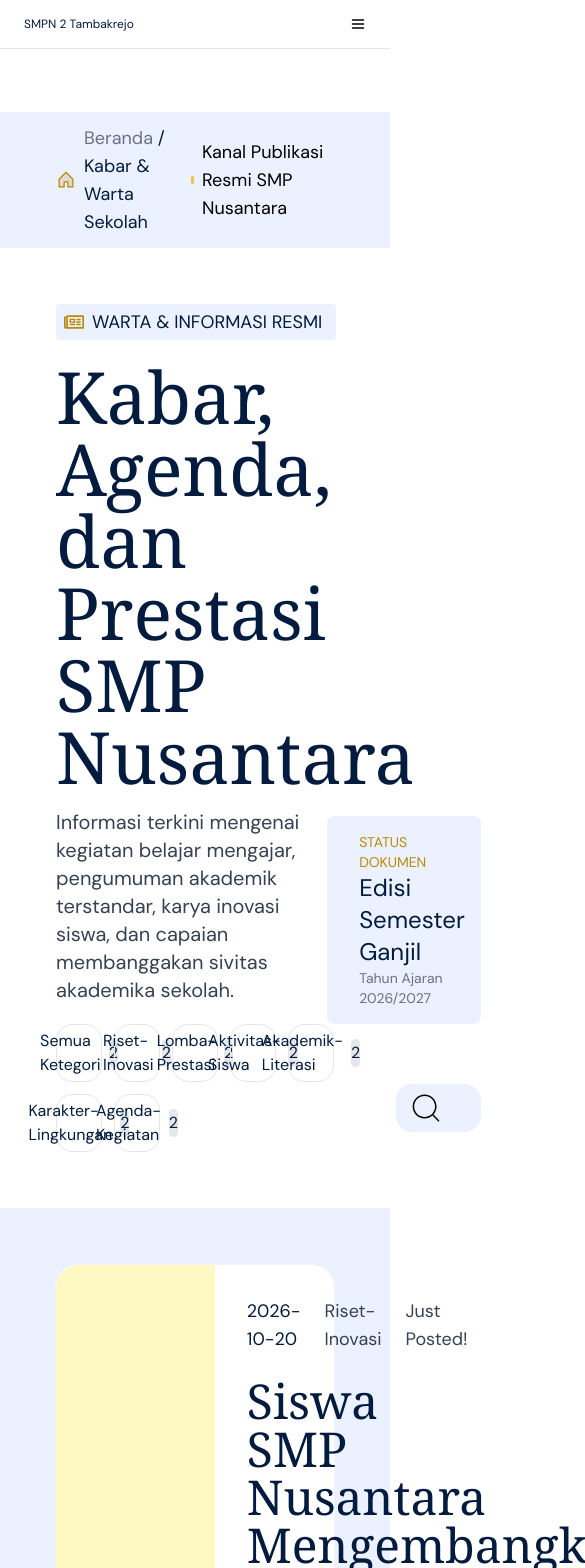
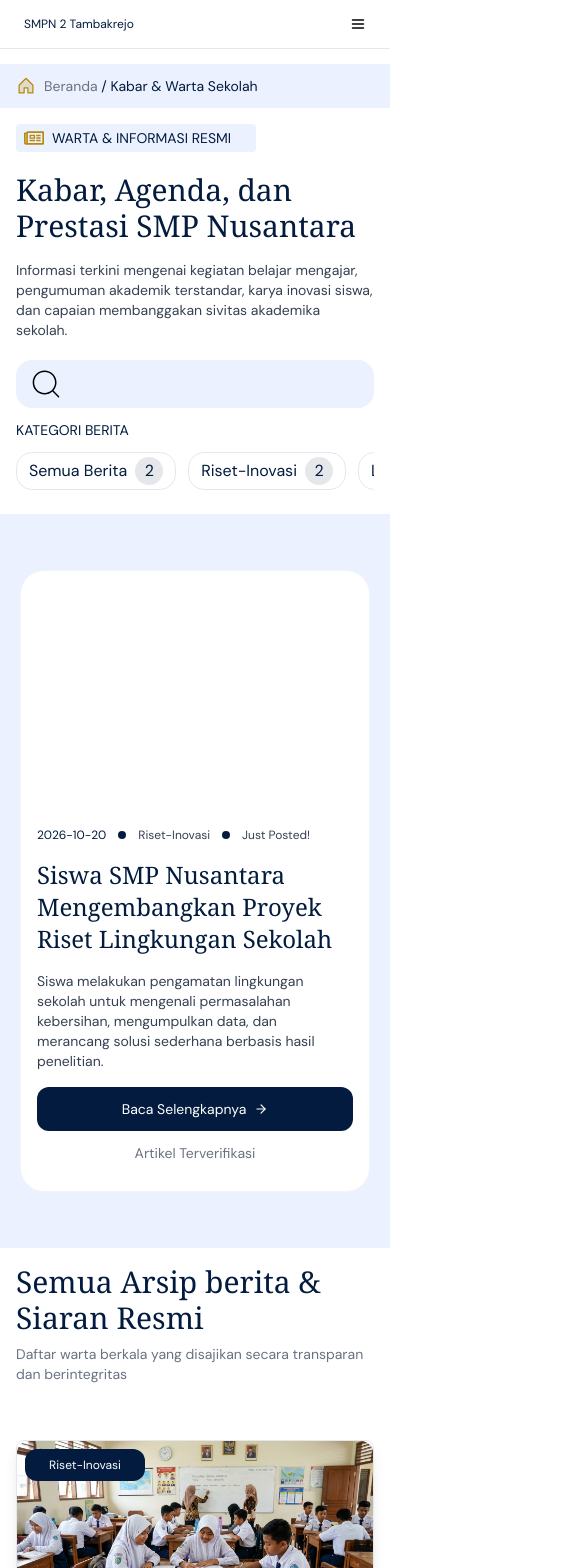
Before and after one commit to Satria15255/cms-school-website, a React (Vite) app: page /news in a window 390 px wide. Shown: the top 1568 px of the page, 585 px wide, since content can reach past the window. Built offline with nearby package versions, Linux system fonts and the light colour scheme.

Commit message:
update responsif news pages

```diff
--- a/src/features/news/components/LatestNewsCard.tsx
+++ b/src/features/news/components/LatestNewsCard.tsx
@@ -2,14 +2,14 @@ import { LuArrowRight } from "react-icons/lu";
 
 const LatestNews = ({ news }) => {
 	return (
-		<main className="w-4/5 h-150 flex rounded-3xl border border-gray-100 bg-white">
-			<section className="w-4/7">
+		<main className="w-full md:w-4/5 h-auto md:h-150 flex flex-col md:flex-row rounded-3xl border border-gray-100 bg-white">
+			<section className="w-full min-h-60 md:w-4/7">
 				<div className="h-full w-full bg-yellow-100 rounded-l-3xl"></div>
 			</section>
-			<section className="w-3/7 p-8 flex flex-col  justify-between">
-				<div className="space-y-6">
-					<div className="text-lg flex items-center gap-3">
-						<p className="text-[#021B3E]">{news.date}</p>
+			<section className="w-full md:w-3/7 p-4 md:p-8 flex flex-col gap-4 justify-between">
+				<div className="space-y-4 md:space-y-6">
+					<div className="text-xs lg:text-lg flex items-center gap-3">
+						<p className="text-[#021B3E] ">{news.date}</p>
 						<span className="w-2 h-2 bg-[#021B3E]  flex items-center justify-center rounded-full"></span>
 
 						<p className="text-gray-700">{news.category}</p>
@@ -17,18 +17,20 @@ const LatestNews = ({ news }) => {
 
 						<span className="text-gray-700 ">Just Posted!</span>
 					</div>
-					<h1 className="text-5xl font-serif text-[#021B3E]">
+					<h1 className="text-2xl lg:text-5xl font-serif text-[#021B3E]">
 						{news.title}
 					</h1>
-					<p className="text-xl text-gray-700">{news.description}</p>
+					<p className="text-sm lg:text-xl text-gray-700">
+						{news.description}
+					</p>
 				</div>
 
-				<div className="flex">
-					<button className="w-1/2 text-lg  py-3 rounded-2xl  bg-[#021B3E] text-white flex items-center  justify-center gap-2">
+				<div className="flex flex-col md:flex-row w-full">
+					<button className="w-full lg:w-1/2 text-sm md:text-lg  py-3 rounded-xl  bg-[#021B3E] text-white flex items-center  justify-center gap-2">
 						Baca Selengkapnya
 						<LuArrowRight />
 					</button>
-					<span className="w-1/2 text-lg text-gray-500 py-3  flex justify-center">
+					<span className="w-full lg:w-1/2 text-sm md:text-lg text-gray-500 py-3  flex justify-center">
 						Artikel Terverifikasi
 					</span>
 				</div>
--- a/src/pages/news/section/Header.tsx
+++ b/src/pages/news/section/Header.tsx
@@ -4,7 +4,7 @@ import { CiSearch } from "react-icons/ci";
 
 const Header = () => {
 	const catNews = [
-		"Semua Ketegori",
+		"Semua Berita",
 		"Riset-Inovasi",
 		"Lomba-Prestasi",
 		"Aktivitas-Siswa",
@@ -14,20 +14,20 @@ const Header = () => {
 	];
 
 	return (
-		<main className="flex flex-col w-full pt-12">
-			<section className="flex justify-between w-full bg-[#EBF1FF] px-14 py-3">
+		<main className="flex flex-col w-full md:pt-12">
+			<section className="flex justify-between w-full bg-[#EBF1FF] px-4 md:px-14 py-3">
 				<div className="flex gap-2 items-center">
 					<span className="text-xl text-[#B8890B]">
 						<PiHouseDuotone />
 					</span>
-					<p className="text-gray-500 text-lg">
+					<p className="text-gray-500 text-sm lg:text-lg">
 						Beranda{" "}
 						<span className="text-[#021B3E] font-bold">
 							/ Kabar & Warta Sekolah
 						</span>
 					</p>
 				</div>
-				<div className="flex items-center gap-2">
+				<div className="hidden md:flex items-center gap-2">
 					<span className="w-2 h-2 bg-[#F4BF46] flex items-center justify-center rounded-full"></span>
 
 					<p className="text-lg">
@@ -35,10 +35,10 @@ const Header = () => {
 					</p>
 				</div>
 			</section>
-			<section className="flex p-14">
+			<section className="flex flex-col md:flex-row p-4 md:p-14">
 				<div className="w-full    space-y-5">
-					<div className="flex bg-[#EBF1FF] w-70 px-2 py-1 rounded-sm gap-2 items-center">
-						<p className=" text-[#021B3E] flex  items-center gap-2 font-semibold text-lg">
+					<div className="flex bg-[#EBF1FF] w-60 lg:w-70 px-2 py-1 rounded-sm gap-2 items-center">
+						<p className=" text-[#021B3E] flex  items-center gap-2 font-semibold text-sm lg:text-lg">
 							<span className="text-xl text-[#B8890B] font-bold">
 								<FaRegNewspaper />
 							</span>
@@ -46,17 +46,17 @@ const Header = () => {
 						</p>
 					</div>
 					<div className="space-y-4">
-						<h1 className="text-7xl font-serif text-[#021B3E]">
+						<h1 className="text-3xl lg:text-7xl font-serif text-[#021B3E]">
 							Kabar, Agenda, dan Prestasi SMP Nusantara
 						</h1>
-						<p className="text-xl text-gray-700 max-w-4xl">
+						<p className="text-sm lg:text-xl text-gray-700 max-w-4xl">
 							Informasi terkini mengenai kegiatan belajar
 							mengajar, pengumuman akademik terstandar, karya
 							inovasi siswa, dan capaian membanggakan sivitas
 							akademika sekolah.
 						</p>
 					</div>
-					<div className="flex gap-3 w-auto grid grid-cols-5">
+					<div className="hidden lg:flex gap-3 w-auto grid grid-cols-5">
 						{catNews.map((c) => (
 							<>
 								<span className="text-md border border-gray-200 w-auto py-1 px-3  text-[#021B3E]   flex justify-center items-center gap-2 rounded-2xl">
@@ -69,13 +69,13 @@ const Header = () => {
 						))}
 					</div>
 				</div>
-				<div className="flex flex-col items-end justify-end gap-15 w-3/5 p-5">
-					<div className="bg-[#EBF1FF] flex justify-end w-auto p-4 pl-8 gap-3 rounded-lg p-2 flex ">
+				<div className="flex flex-col md:items-end md:justify-end gap-3 md:gap-15 w-full lg:w-3/5 md:p-5">
+					<div className="bg-[#EBF1FF] hidden md:flex justify-end w-auto p-4 pl-8 gap-3 rounded-lg p-2 flex ">
 						<div className="flex flex-col items-end">
 							<p className="text-[#B8890B]  text-sm">
 								STATUS DOKUMEN
 							</p>
-							<p className="text-2xl  text-[#021B3E]">
+							<p className="text-lg lg:text-2xl  text-[#021B3E]">
 								Edisi Semester Ganjil
 							</p>
 							<p className="text-sm text-gray-500 ">
@@ -83,10 +83,25 @@ const Header = () => {
 							</p>
 						</div>
 					</div>
-					<div className="w-2/3 h-12 rounded-2xl bg-[#EBF1FF] flex justify-start items-center px-3">
+					<div className="w-full lg:w-2/3 h-12 rounded-2xl bg-[#EBF1FF] flex justify-start items-center px-3">
 						<span className="text-4xl">
 							<CiSearch />
 						</span>
+					</div>
+					<div className="flex flex-col gap-3">
+						<p className="text-sm text-[#021B3E] font-semibold">
+							KATEGORI BERITA
+						</p>
+						<div className="flex gap-3 max-w-lg overflow-x-auto pb-2">
+							{catNews.map((c) => (
+								<div className="text-md shrink-0 border border-gray-200 w-auto py-1 px-3  text-[#021B3E]   flex justify-center items-center gap-2 rounded-2xl">
+									<p>{c}</p>
+									<span className="w-7 text-center h-7 bg-gray-200 text-[#021B3E] flex items-center justify-center rounded-full">
+										2
+									</span>
+								</div>
+							))}
+						</div>
 					</div>
 				</div>
 			</section>
--- a/src/pages/news/section/NewsSection.tsx
+++ b/src/pages/news/section/NewsSection.tsx
@@ -17,17 +17,17 @@ const NewsSection = () => {
 
 			{/*News List*/}
 
-			<section className="flex flex-col gap-4 p-14">
+			<section className="flex flex-col gap-4 p-4 lg:p-14">
 				<div className="flex flex-col gap-2 pb-10">
-					<h1 className="text-5xl font-serif text-[#021B3E]">
+					<h1 className="text-3xl lg:text-5xl font-serif text-[#021B3E]">
 						Semua Arsip berita & Siaran Resmi
 					</h1>
-					<p className="text-lg text-gray-500">
+					<p className="text-sm lg:text-lg text-gray-500">
 						Daftar warta berkala yang disajikan secara transparan
 						dan berintegritas
 					</p>
 				</div>
-				<div className="grid grid-cols-3 gap-8">
+				<div className="grid grid-cols-1 md:grid-cols-3 gap-8">
 					{otherNews.map((news) => (
 						<NewsCard data={news} />
 					))}
```
